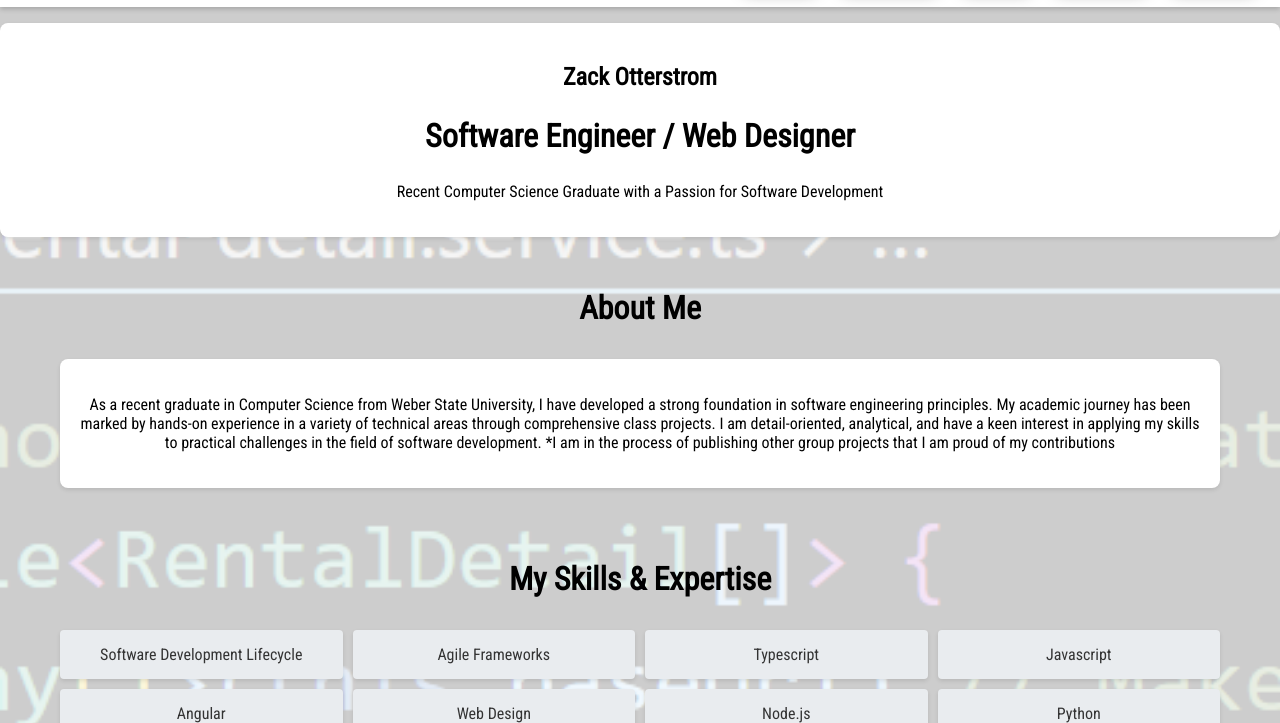
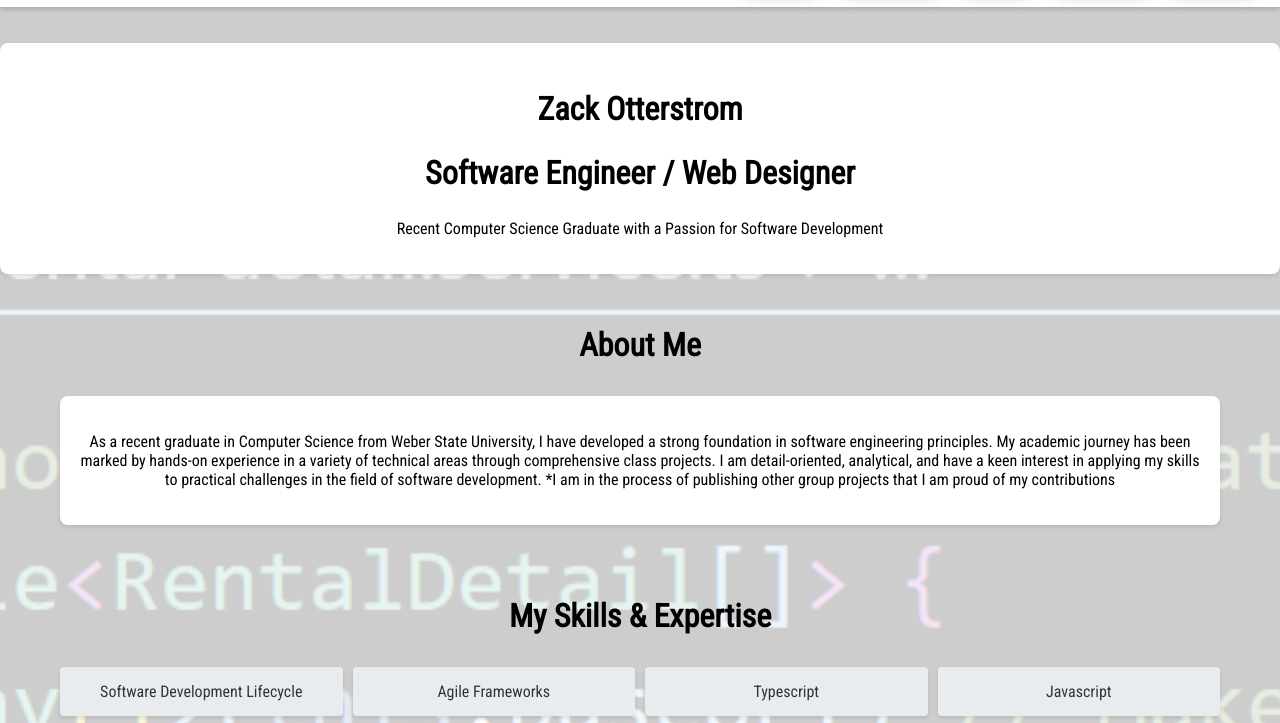
Before and after one commit to zackaryO/Git-Portfolio, a plain HTML site: page index.html in a window 1280 px wide. Shown: the part 77-800 px from the top of the page. Drawn offline with nearby package versions, Linux system fonts and the light colour scheme.

Commit message:
headings

```diff
--- a/index.html
+++ b/index.html
@@ -33,7 +33,7 @@
     <section class="banner">
         <!-- <section class="banner"> -->
         <div class="banner--content">
-            <h2 class="name">Zack Otterstrom</h2>
+            <h1 class="name">Zack Otterstrom</h1>
             <h1 class="designation">Software Engineer / Web Designer</h1>
             <p class="tagline">Recent Computer Science Graduate with a Passion for Software Development</p>
         </div>
--- a/style.css
+++ b/style.css
@@ -149,6 +149,7 @@ a:hover {
     background: linear-gradient(rgba(255, 255, 255, 0.805), rgba(255, 255, 255, 0.811)), url('assets/images/banner.png') no-repeat center center/cover;
     padding: 100px 0 100px;
     text-align: center;
+    margin-top: 20px;
 }
 
 .banner--content {
```
